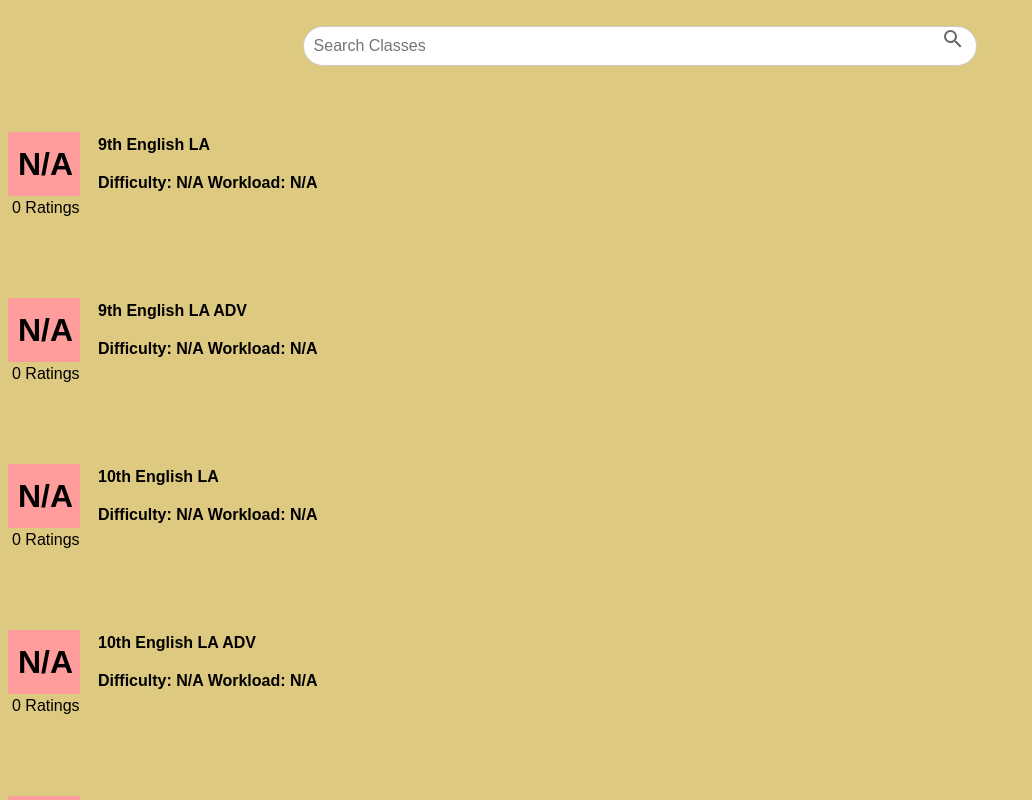
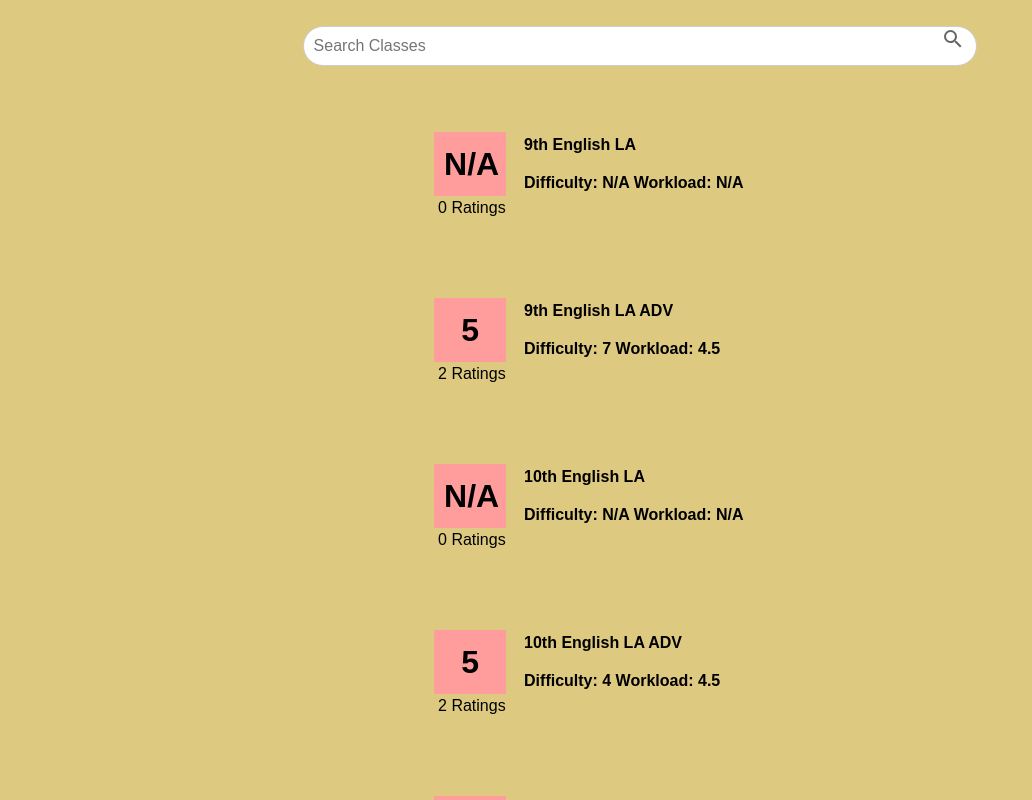
Before and after one commit to Mohi-RateMyClass/CoursePlanner, an Angular app: page / in a window 1280 px wide. Shown: the part 480-1280 px from the top of the page, without its empty margins (0-1032 px from the left). Built offline with nearby package versions, Linux system fonts and the light colour scheme; a web font is replaced by a local one.

Commit message:
Add Colors etc.

```diff
--- a/src/app/details/details.component.css
+++ b/src/app/details/details.component.css
@@ -1,7 +1,12 @@
-
-#rating{
+#ClassList{
+  display: flex;
+  justify-content: center;
+  align-items: center;
+}
+#red{
 display:block;
 align-self: center;
+text-align: center;
 background: rgb(255, 156, 156);
 height: 64px;
 line-height: 36px;
@@ -12,6 +17,34 @@
 font-family: Poppins, sans-serif;
 font-weight: 900;
 }
+#yellow{
+  display:block;
+  align-self: center;
+  text-align: center;
+  background: rgb(250, 255, 156);
+  height: 64px;
+  line-height: 36px;
+  margin-bottom: 8px;
+  padding: 14px 10px;
+  width: 72px;
+  font-size: 32px;
+  font-family: Poppins, sans-serif;
+  font-weight: 900;
+  }
+  #green{
+    display:block;
+    align-self: center;
+    text-align: center;
+    background: rgb(156, 255, 159);
+    height: 64px;
+    line-height: 36px;
+    margin-bottom: 8px;
+    padding: 14px 10px;
+    width: 72px;
+    font-size: 32px;
+    font-family: Poppins, sans-serif;
+    font-weight: 900;
+    }
 #count{
  position: relative;
  left : 4px;
--- a/src/app/details/details.component.html
+++ b/src/app/details/details.component.html
@@ -147,13 +147,13 @@
   <form>
   <p *ngFor="let class of filteredClass" (click)="onSelect(class)">
 
-            <span id = "rating" class= "d">{{class.Enjoyment}}</span>
+            <span id = "red" class= "d" *ngIf="red(class.Enjoyment)">{{class.Enjoyment}}</span>
+            <span id = "green" class= "d" *ngIf="green(class.Enjoyment)">{{class.Enjoyment}}</span>
+            <span id = "yellow" class= "d" *ngIf="yellow(class.Enjoyment)">{{class.Enjoyment}}</span>
             <span id = "count" class= "d"><p> {{class.Reviews}} Ratings </p></span>
-            <span id = "classname" class="badge"> {{class.Name}} <br></span>
-            <span id = "moare" class="badge">Difficulty: {{class.Difficulty}}  </span>
-            <span id = "moare" class="badge">Workload: {{class.Workload}}</span>
-
-
+            <span id = "classname" class="d"> {{class.Name}} <br></span>
+            <span id = "moare" class="d">Difficulty: {{class.Difficulty}}  </span>
+            <span id = "moare" class="d">Workload: {{class.Workload}}</span>
 
   </p>
 
--- a/src/app/details/details.component.ts
+++ b/src/app/details/details.component.ts
@@ -39,6 +39,38 @@
 "0",Weighted: "No", Credits: "0",Semesters: "0", Prerequisites: "none", Summary: "no",Enjoyment : " ", Difficulty : " ", Workload : " ",Reviews : " "};
 
 
+  red(rating:string){
+    var h = +rating;
+    if (h >= 7){
+      return false;
+    }else if(h > 5){
+      return false;
+    }else {
+      return true;
+    }
+  }
+  green(rating:string){
+    var h = +rating;
+    if (h >= 7){
+      return true;
+    }else if(h > 5){
+      return false;
+    }else {
+      return false;
+    }
+  }
+  yellow(rating:string){
+    var h = +rating;
+    if (h >= 7){
+      return false;
+    }else if(h > 5){
+      return true;
+    }else {
+      return false;
+    }
+  }
+
+
   onSelect(currentClass: classContents): void {
     var T = document.getElementById("Reviews");
     T.style.display = "block";
```
Also changed, not shown: src/app/details/sheets_values.json.
